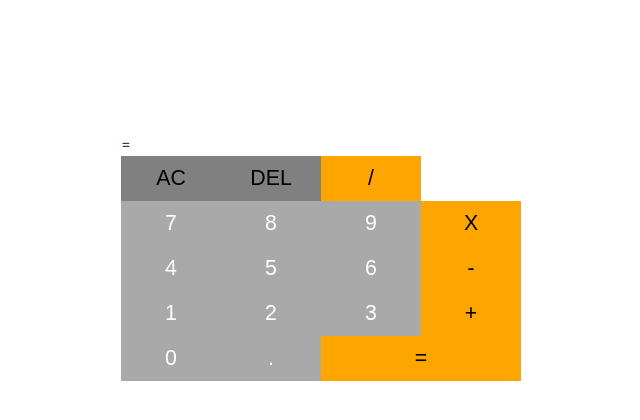
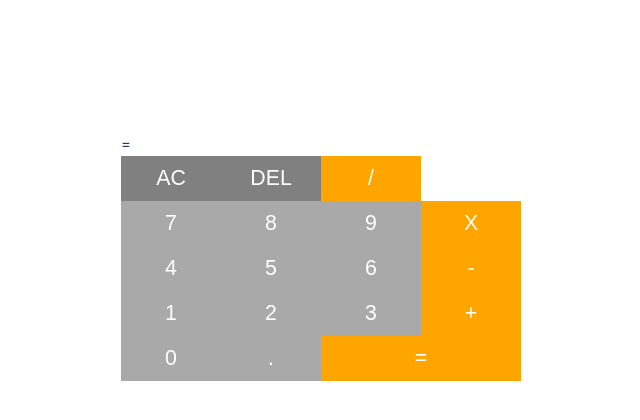
Before and after one commit to LifeofVic/calculator-vue, a Vue app: page / in a window 1280 px wide. Shown: the top 420 px of the page, without its empty margins (11-651 px from the left). Built offline with nearby package versions, Linux system fonts and the light colour scheme.

Commit message:
added all the styling for the buttons

```diff
--- a/src/assets/main.css
+++ b/src/assets/main.css
@@ -25,13 +25,15 @@ max-width: 500px;
 
 .btn-operation, .btn-calculate {
 background-color: orange;
+
 }
 
 .btn-primary {
 background-color: gray
+
 }
 
 .btn-number{
-color: white;
+
 background-color: darkgray;
 }
--- a/src/components/ButtonInput.vue
+++ b/src/components/ButtonInput.vue
@@ -18,6 +18,7 @@ button {
 	width: 100px;
 	padding: 10px;
 	font-size: 16pt;
-	border: black
+	border: black;
+	color: white;
 }
 </style>
```
